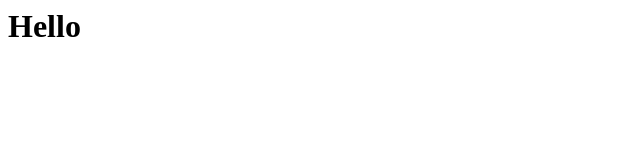
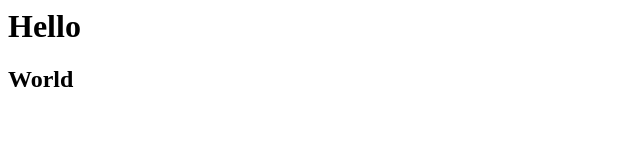
Before and after one commit to adzierzanowska/nauka-gita-2, a plain HTML site: page index.html in a window 1280 px wide. Shown: the full height of the page, 0-640 px from the left. Drawn offline with Linux system fonts and the light colour scheme.

Commit message:
Change index.html content

```diff
--- a/index.html
+++ b/index.html
@@ -4,6 +4,7 @@
 <body>
 	<header>
 		<h1>Hello</h1>
+		<h2>World<h2>
 	</header>
 	<gallery>
 	</gallery>
```
